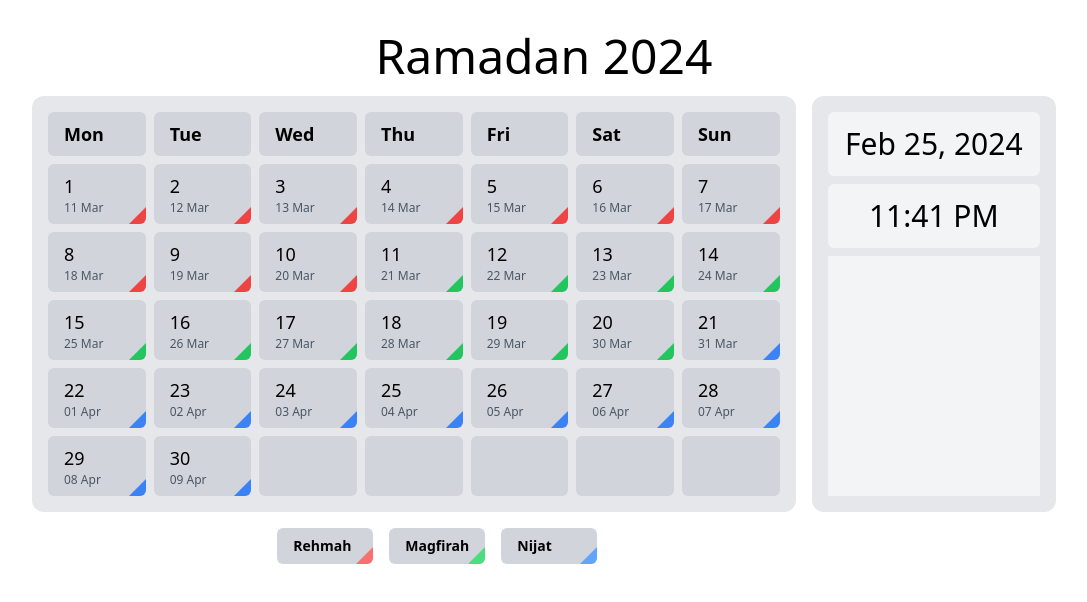
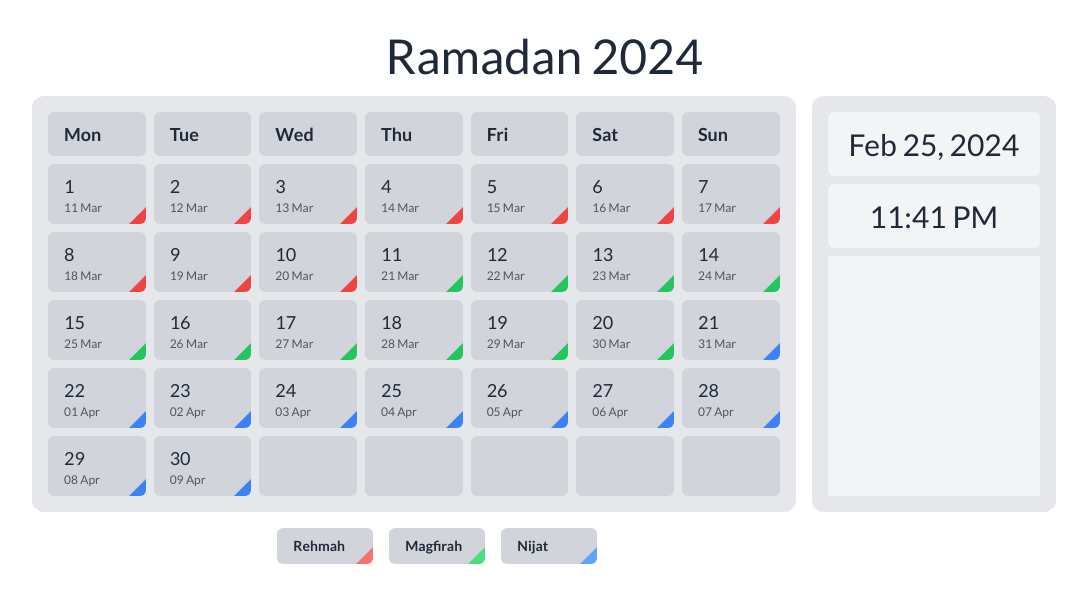
Before and after one commit to zainsci/ramadan-2024, a React (Vite) app: page / in a window 1280 px wide. Shown: the top 602 px of the page, without its empty margins (96-1183 px from the left). Built offline with nearby package versions, Linux system fonts and the light colour scheme.

Commit message:
feat(app): add Lato Font

```diff
--- a/src/index.css
+++ b/src/index.css
@@ -1,3 +1,5 @@
+@import url("https://fonts.googleapis.com/css2?family=Lato:ital,wght@0,100;0,300;0,400;0,700;0,900;1,100;1,300;1,400;1,700;1,900&display=swap");
+
 @tailwind base;
 @tailwind components;
 @tailwind utilities;
@@ -7,4 +9,8 @@
 	width: 100vw;
 	height: 100vh;
 	overflow: hidden;
+	font-family: "Lato", sans-serif;
+	font-weight: 400;
+
+	@apply text-gray-800;
 }
```
